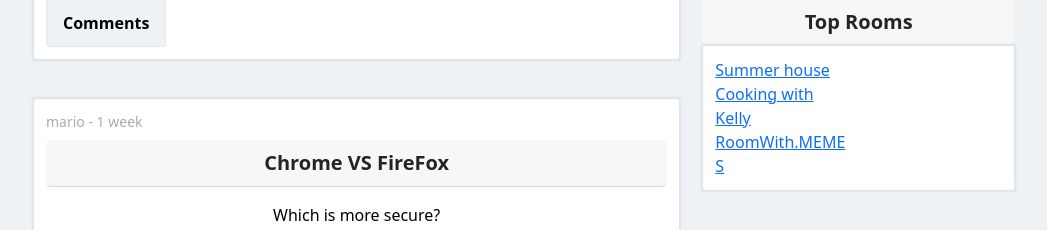
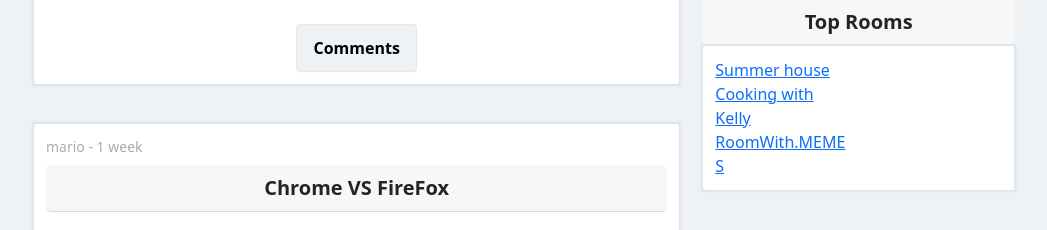
Before and after one commit to margaritisarg/forum, a Django app: page / in a window 1280 px wide. Shown: the part 558-788 px from the top of the page, without its empty margins (116-1163 px from the left). Run offline with Django 4.2, Linux system fonts and the light colour scheme; data comes from the database, SQL or seed files in the repository; both versions use the stored data as it was after the commit; some libraries are stand-ins or nearby versions.

Commit message:
css. post looking good

```diff
--- a/base/static/css/styles_custom.css
+++ b/base/static/css/styles_custom.css
@@ -72,19 +72,11 @@
   }
 
 
-.Row {
-    display: table;
-    width: 80%; /*Optional*/
-    table-layout: fixed; /*Optional*/
-    border-spacing: 50px; /*Optional*/
+
+.row-flex {
+    display: flex;
+    justify-content: space-around;
+    padding-top: 25px;
+    align-items: center;
+    flex-wrap: wrap;
 }
-.Column {
-    display: table-cell;
-    width: fit-content;
-
-}
-
-.flexbox-container{
-    display: flex;
-    justify-content: center;
-}
--- a/base/templates/base/components/post_component.html
+++ b/base/templates/base/components/post_component.html
@@ -11,23 +11,21 @@
         <iframe class="card-img-top center" src="https://giphy.com/embed/duzpaTbCUy9Vu" width="100%" height="100%" frameBorder="0" class="giphy-embed" allowFullScreen></iframe>
 
 
-    <div row="Row">
-        <div class="Column">
-            <form method="POST" action="">
-                {% csrf_token %}
-                {% if request.user.id == post.user_id %}
-                    <a class="nav-button-delete" href="{% url 'deletepost' post.id %}#"> Delete Post </a>
-                {% endif %}
-            </form>
-        </div>
-        <div class="Column">
+
+        <div class="row-flex">
             <form method="POST" action="">
                 {% csrf_token %}
                 <button class="button-6-custom"> <a class="nav-link" href="{% url 'commentspost' post.id %}#"> Comments </a></button>
             </form>
-                {% include 'base/components/comment_component.html' with comments=comments %}
+
+            {% if request.user.id == post.user_id %}
+            <form method="POST" action="">
+                {% csrf_token %}
+                    <a class="nav-button-delete" href="{% url 'deletepost' post.id %}#"> Delete Post </a>
+            </form>
+            {% endif %}
         </div>
-    </div>
+        {% include 'base/components/comment_component.html' with comments=comments %}
 
 
 
```
Also changed, not shown: db.sqlite3.
